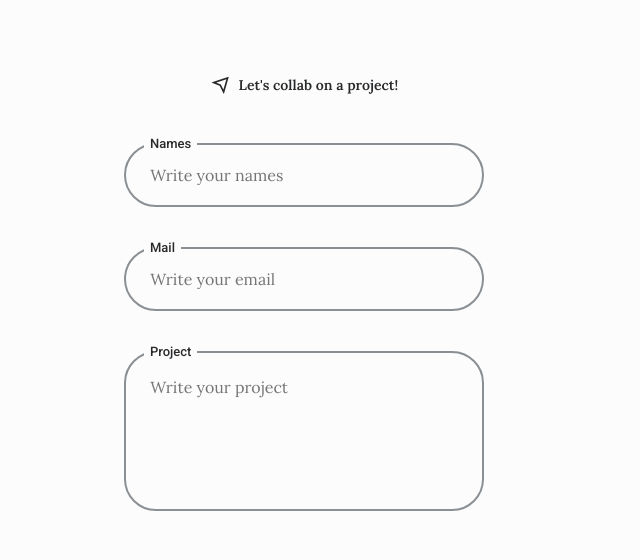
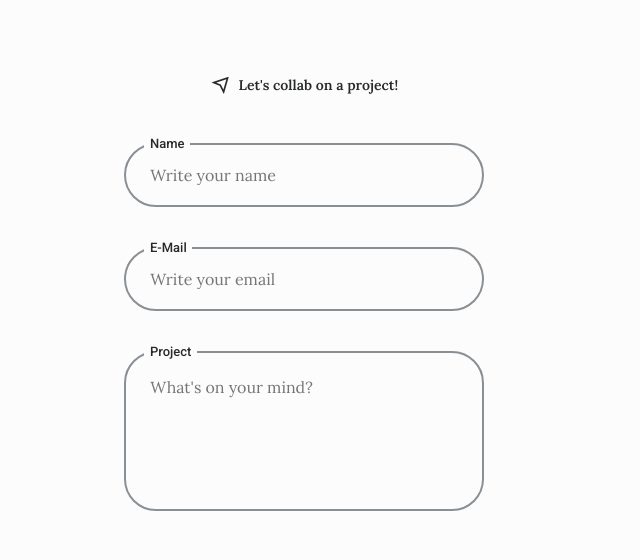
Before and after one commit to jzzedy/newPortfolio, a plain HTML site: page index.html in a window 1280 px wide. Shown: the part 5060-5620 px from the top of the page, 494-1134 px from the left. Drawn offline with nearby package versions, Linux system fonts and the light colour scheme.

Commit message:
Update index.html

```diff
--- a/index.html
+++ b/index.html
@@ -550,18 +550,18 @@
 
                         <form action="" class="contact__form" id="contact-form">
                             <div class="contact__form-div">
-                                <label class="contact__form-tag">Names</label>
-                                <input type="text" name="user_name" required placeholder="Write your names" class="contact__form-input" id="contact-name">
+                                <label class="contact__form-tag">Name</label>
+                                <input type="text" name="user_name" required placeholder="Write your name" class="contact__form-input" id="contact-name">
                             </div>
 
                             <div class="contact__form-div">
-                                <label class="contact__form-tag">Mail</label>
+                                <label class="contact__form-tag">E-Mail</label>
                                 <input type="email" name="user_email" required placeholder="Write your email" class="contact__form-input" id="contact-email">
                             </div>
 
                             <div class="contact__form-div contact__form-area">
                                 <label class="contact__form-tag">Project</label>
-                                <textarea name="user_project" placeholder="Write your project" class="contact__form-input" id="contact-project"></textarea>
+                                <textarea name="user_project" placeholder="What's on your mind?" class="contact__form-input" id="contact-project"></textarea>
                             </div>
 
                             <p class="contact__message" id="contact-message"></p>
```
